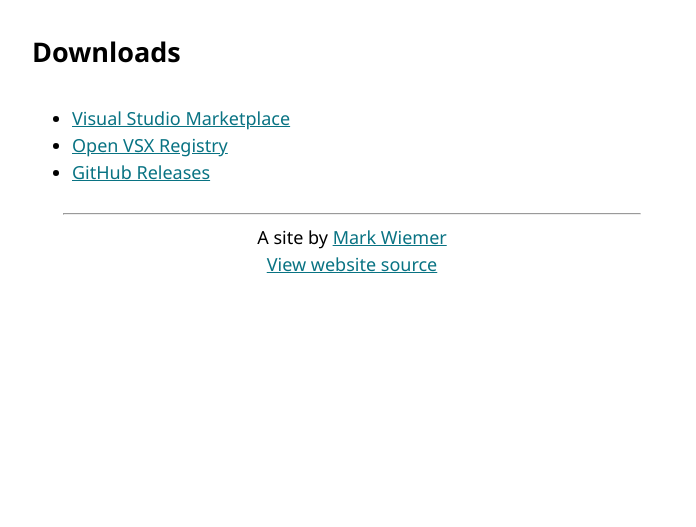
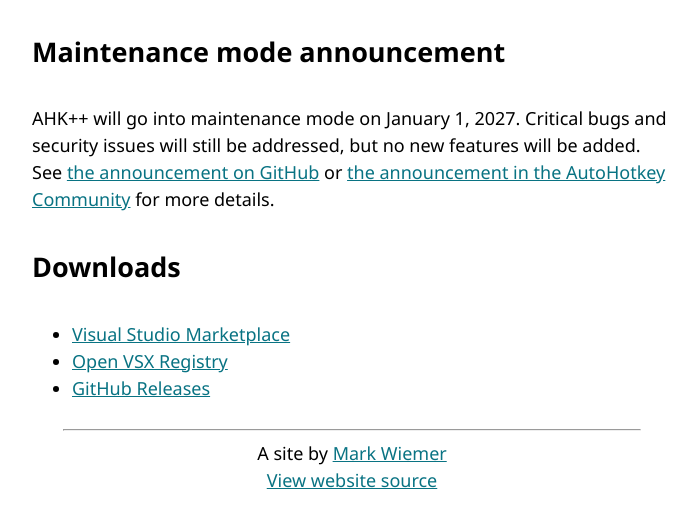
Before and after one commit to mark-wiemer/ahkpp.com, a website: page site/index.html in a window 1280 px wide. Shown: the part 229-756 px from the top of the page, without its empty margins (288-984 px from the left). Drawn offline with Linux system fonts and the light colour scheme.

Commit message:
docs: add maintenance mode announcement

```diff
--- a/site/index.html
+++ b/site/index.html
@@ -38,6 +38,26 @@
                     rel="noopener"
                     >IntelliSense</a
                 >, and more.
+            </p>
+            <h2>Maintenance mode announcement</h2>
+            <p>
+                AHK++ will go into maintenance mode on January 1, 2027. Critical
+                bugs and security issues will still be addressed, but no new
+                features will be added. See
+                <a
+                    href="https://github.com/mark-wiemer/ahkpp/discussions/686"
+                    target="_blank"
+                    rel="noopener"
+                    >the announcement on GitHub</a
+                >
+                or
+                <a
+                    href="https://www.autohotkey.com/boards/viewtopic.php?f=89&t=139848"
+                    target="_blank"
+                    rel="noopener"
+                    >the announcement in the AutoHotkey Community</a
+                >
+                for more details.
             </p>
             <h2>Downloads</h2>
             <ul>
```
